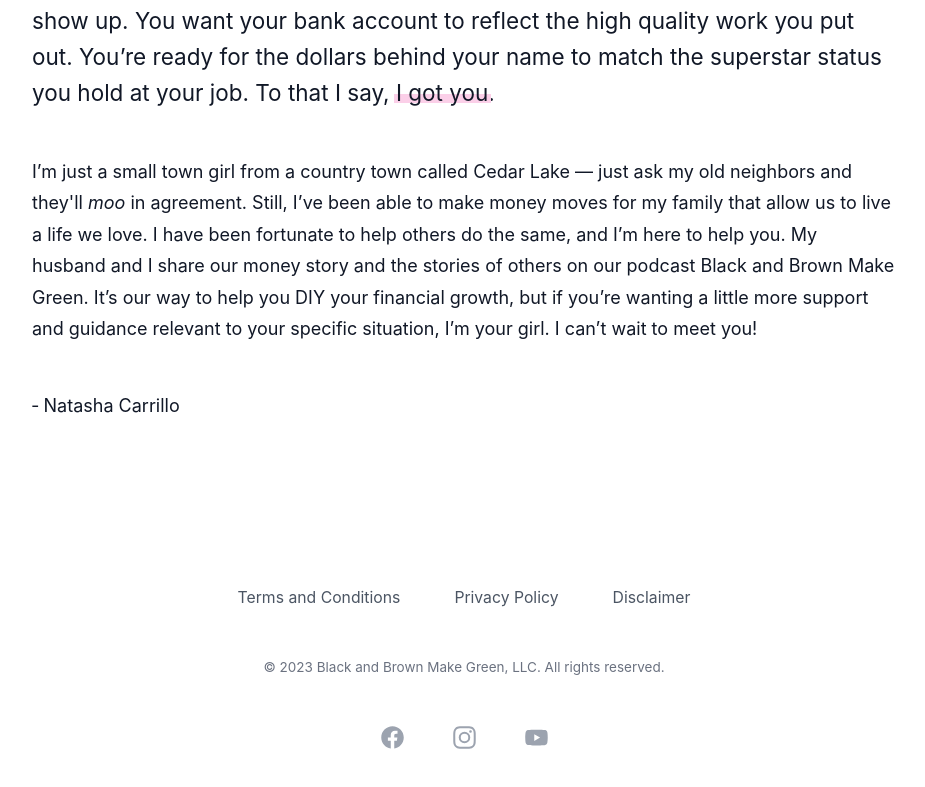
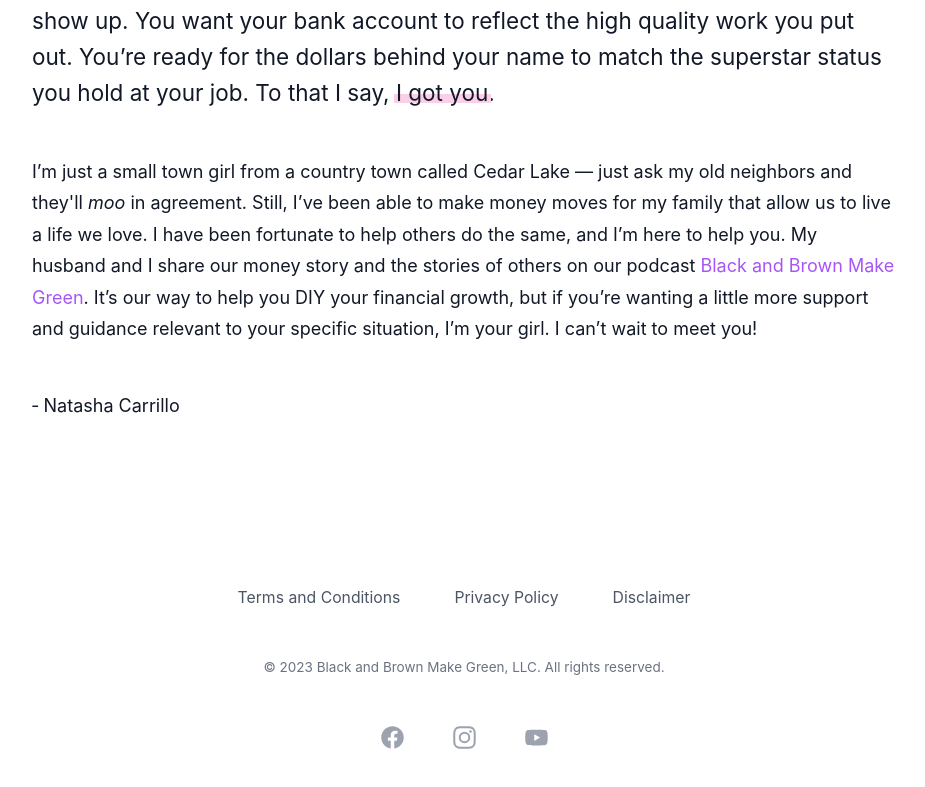
Before and after one commit to damiancarrillo/moneywithconfidence.com, a Vue app: page /about in a window 1280 px wide. Shown: the part 911-1698 px from the top of the page, without its empty margins (176-1101 px from the left). Built offline with nearby package versions, Linux system fonts and the light colour scheme.

Commit message:
Quick about pages fixes

```diff
--- a/src/components/about/HeaderSection.vue
+++ b/src/components/about/HeaderSection.vue
@@ -13,7 +13,9 @@
         <img
           class="aspect-video rounded-xl bg-gray-50 object-cover"
           src="/natasha-about-yellow.webp"
-          alt=""
+          width="1728"
+          height="1152"
+          alt="A photo of Natasha sitting on the ground while working on the computer and looking at the camera"
         />
       </figure>
       <p class="mt-6 text-xl leading-8">
@@ -34,10 +36,12 @@
           family that allow us to live a life we love. I have been fortunate to
           help others do the same, and I&rsquo;m here to help you. My husband
           and I share our money story and the stories of others on our podcast
-          Black and Brown Make Green. It&rsquo;s our way to help you DIY your
-          financial growth, but if you&rsquo;re wanting a little more support
-          and guidance relevant to your specific situation, I&rsquo;m your girl.
-          I can&rsquo;t wait to meet you!
+          <a class="text-purple-500" href="https://blackandbrownmakegreen.com"
+            >Black and Brown Make Green</a
+          >. It&rsquo;s our way to help you DIY your financial growth, but if
+          you&rsquo;re wanting a little more support and guidance relevant to
+          your specific situation, I&rsquo;m your girl. I can&rsquo;t wait to
+          meet you!
         </p>
         <p class="mt-10">&dash; Natasha Carrillo</p>
       </div>
```
